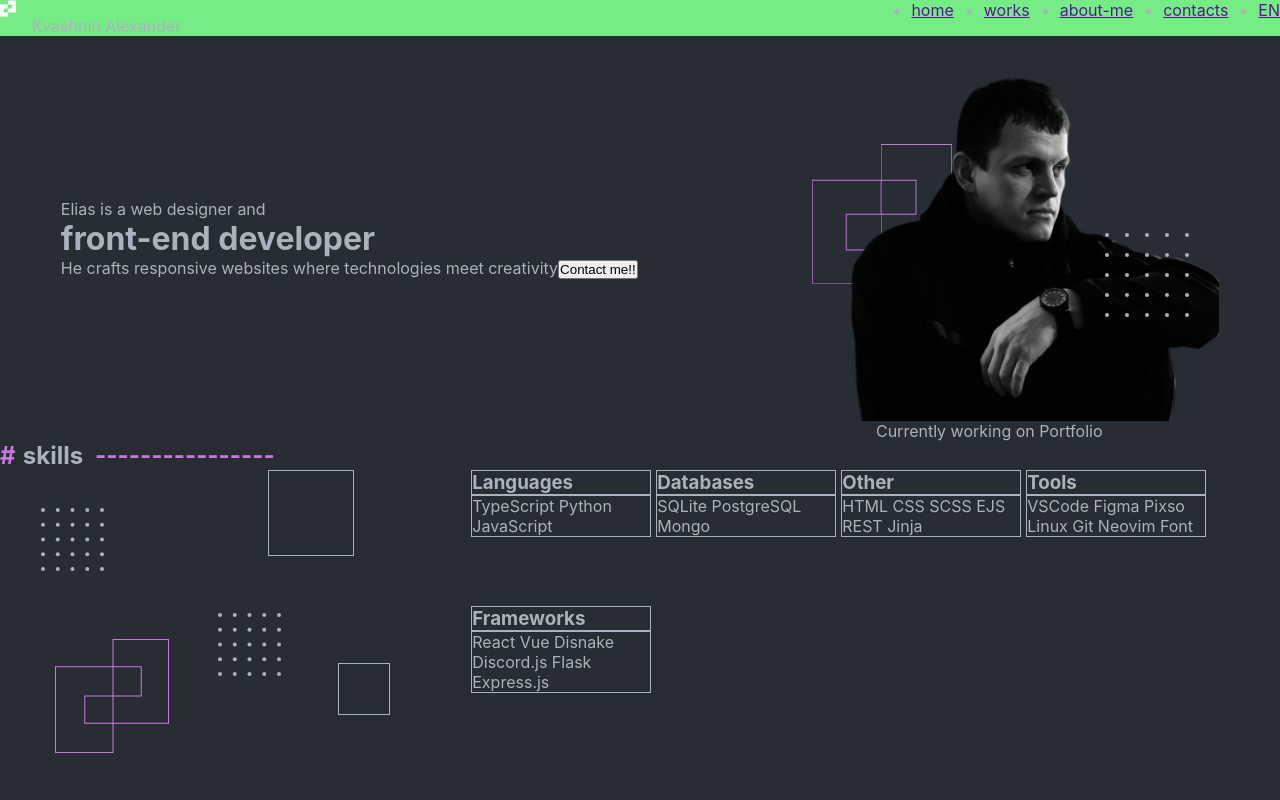
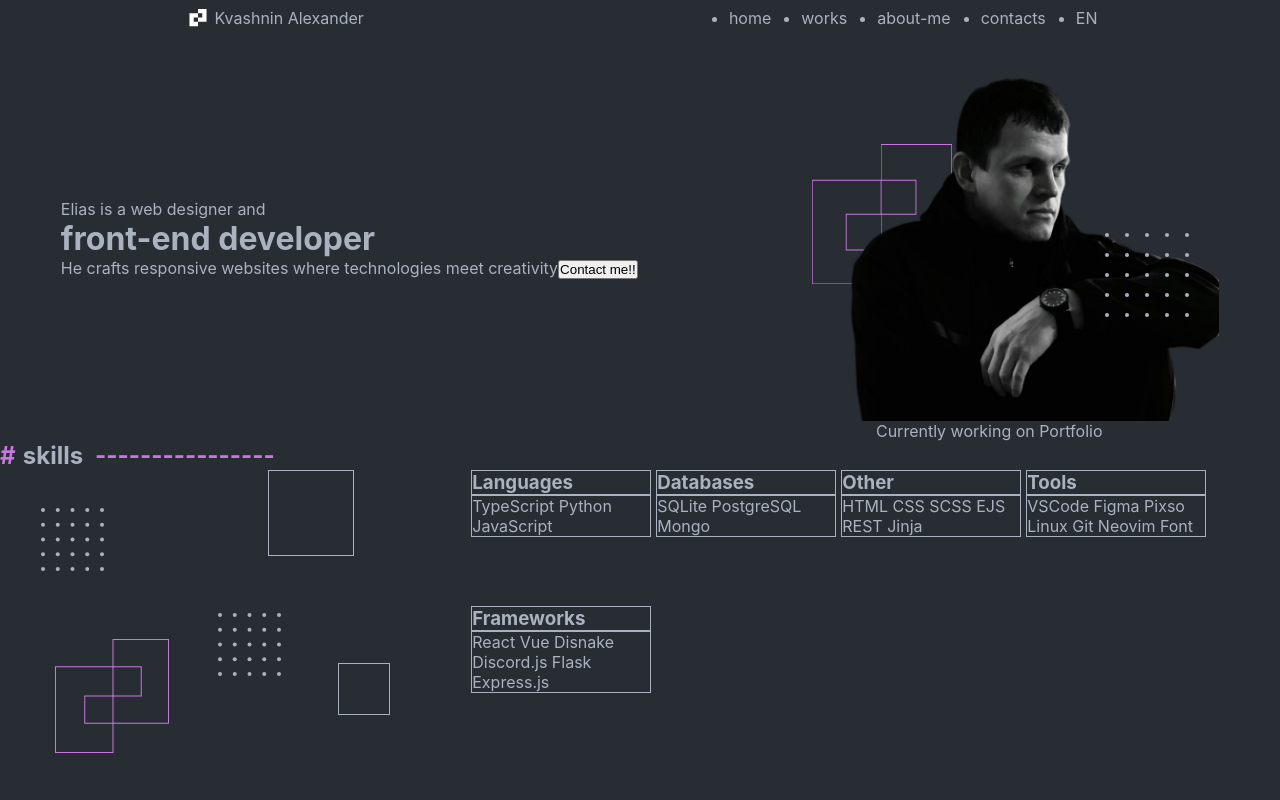
Before and after one commit to KvashninAlexander2023/portfolio-start-project-main, a React app: page / in a window 1280 px wide. Shown: the top 800 px of the page. Built offline with nearby package versions, Linux system fonts and the light colour scheme.

Commit message:
change menu

```diff
--- a/src/components/logo/Logo.tsx
+++ b/src/components/logo/Logo.tsx
@@ -1,16 +1,15 @@
 import React from "react";
 import styled from "styled-components";
 import { Icon } from "../icon/Icon";
+import { FlexWrapper } from "../FlexWrapper";
 
 export const Logo = () => {
   return (
-    <div>
-    <a href="#">
-      <Icon iconId={"logo"} />
-    </a>
-    <span>
-      Kvashnin Alexander
-    </span>
-    </div>
+    <FlexWrapper align="center">
+      <a href="#">
+        <Icon iconId={"logo"} viewBox="0 -8 16 30"/>
+      </a>
+      <span>Kvashnin Alexander</span>
+    </FlexWrapper>
   );
 };
--- a/src/components/menu/Menu.tsx
+++ b/src/components/menu/Menu.tsx
@@ -29,5 +29,14 @@ const StyledMenu = styled.nav`
   ul {
     display: flex;
     gap: 30px;
+  };
+
+  a {
+    color: inherit;
+    text-decoration: none;
+  };
+
+  a:hover{
+    color: #fff
   }
 `;
--- a/src/layout/header/Header.tsx
+++ b/src/layout/header/Header.tsx
@@ -13,7 +13,8 @@ export const Header = () => {
 };
 
 const StyledHeader = styled.header`
-  background-color: #75ec85;
+  background-color: ${(props) => props.theme.color.primary};
   display: flex;
-  justify-content: space-between;
+  justify-content: space-around;
+  align-items: center;
 `;
```
